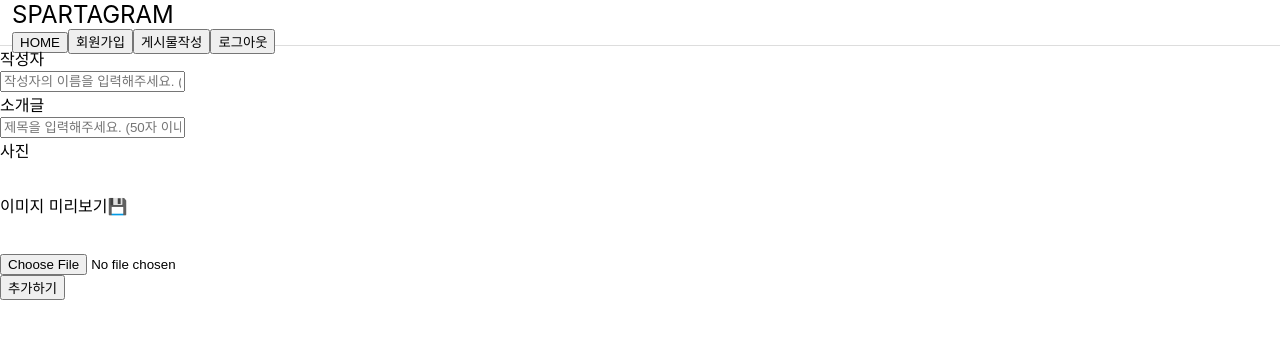
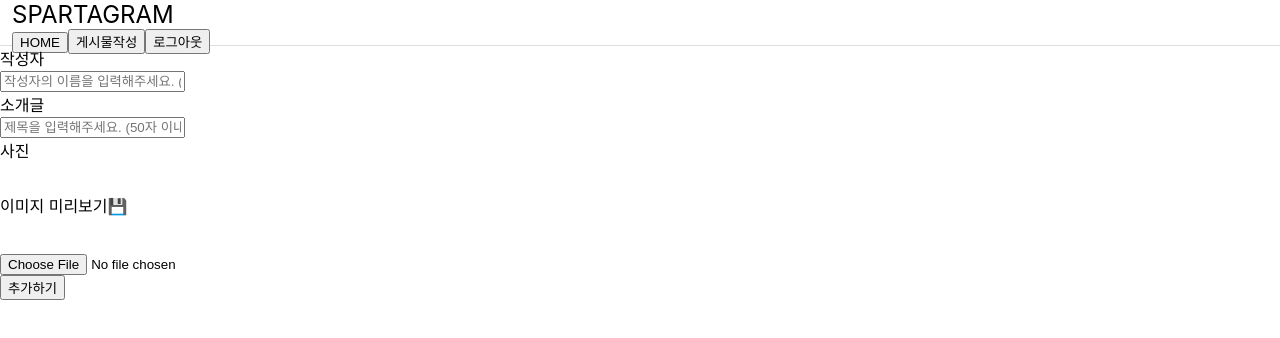
Before and after one commit to yc8569/1week_mini, a React (Create React App) app in the folder 1weekmini/: page /postpage in a window 1280 px wide. Shown: the top 338 px of the page. Built offline with nearby package versions, Linux system fonts and the light colour scheme.

Commit message:
Update Header.js
fix header

```diff
--- a/1weekmini/src/components/Header.js
+++ b/1weekmini/src/components/Header.js
@@ -39,9 +39,6 @@ const Header = () => {
         <button onClick={()=>{
           navigate('/main')
         }}>HOME</button>
-        <button onClick={() =>{
-          navigate('/register')
-        }}>회원가입</button>
         <button onClick={()=>{
           navigate('/postpage')
         }}>게시물작성</button>
```
